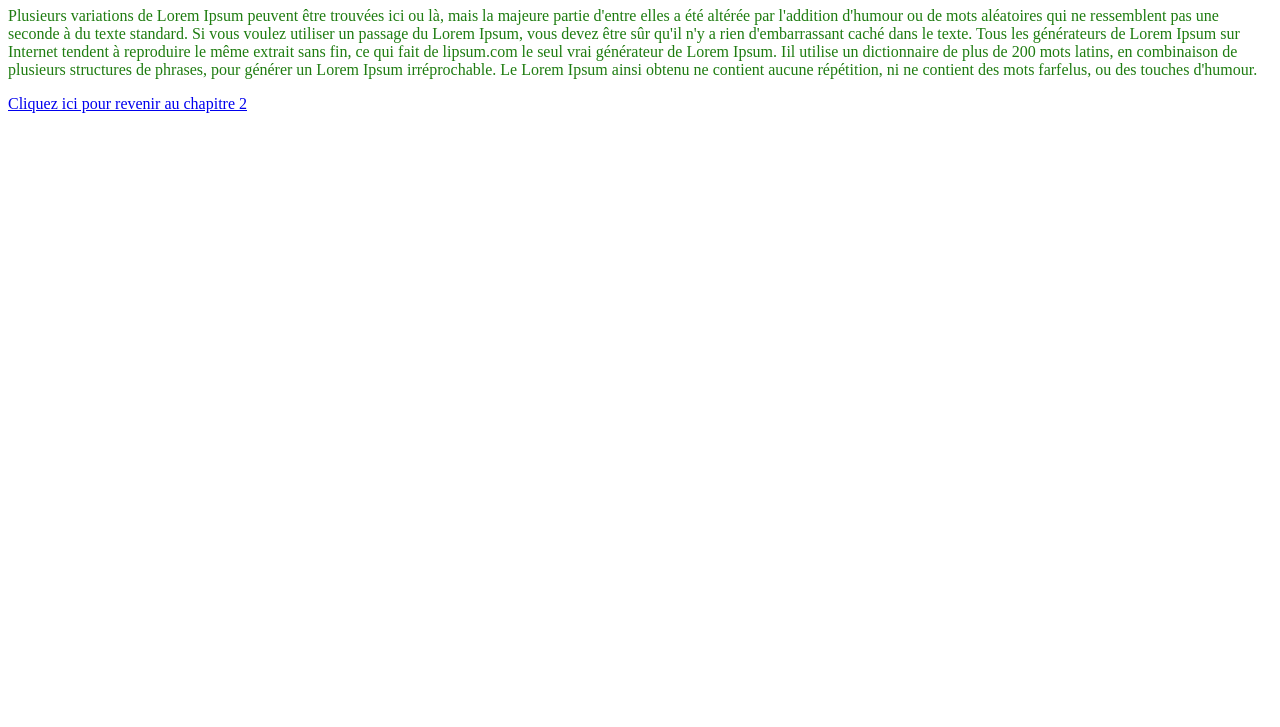
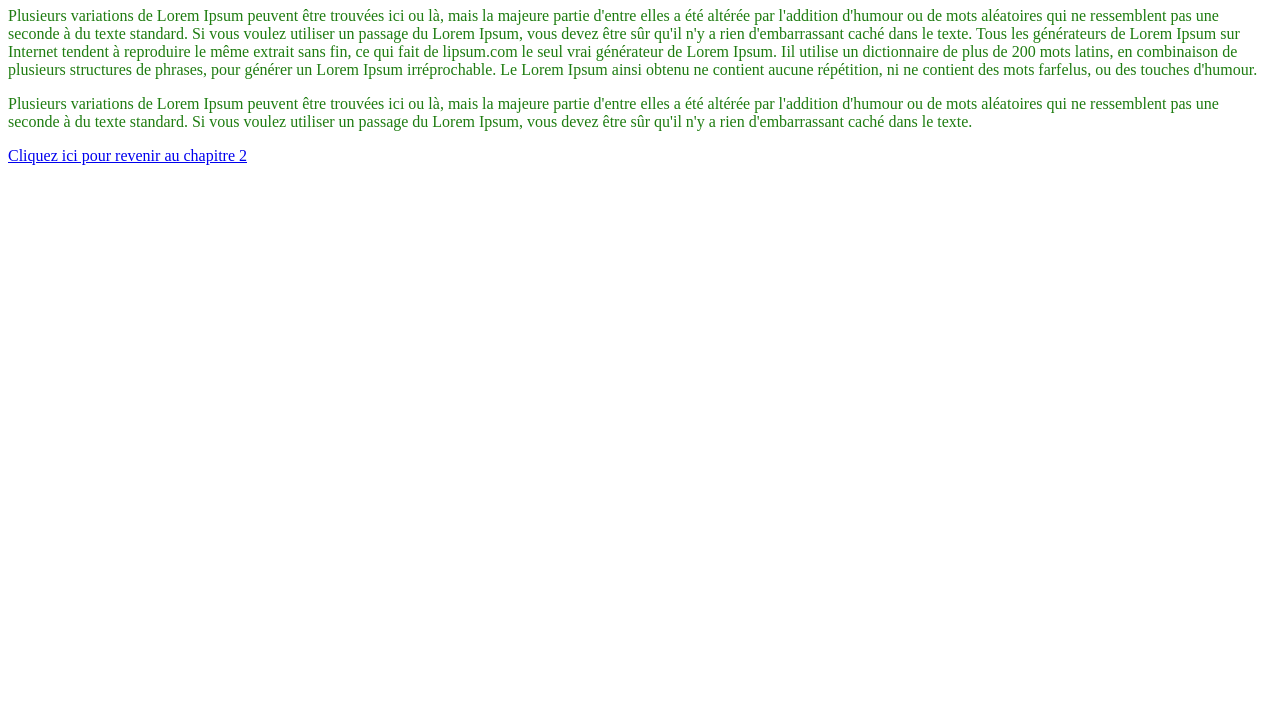
Before and after one commit to rgirodon/dta_second_repository, a plain HTML site: page chapter3.html in a window 1280 px wide. Shown: the part 73-800 px from the top of the page. Drawn offline with Linux system fonts and the light colour scheme.

Commit message:
Correction lien chapter1 + fix bug chapter2 + improve chapter3

```diff
--- a/chapter3.html
+++ b/chapter3.html
@@ -12,6 +12,9 @@
         <p>
         Plusieurs variations de Lorem Ipsum peuvent être trouvées ici ou là, mais la majeure partie d'entre elles a été altérée par l'addition d'humour ou de mots aléatoires qui ne ressemblent pas une seconde à du texte standard. Si vous voulez utiliser un passage du Lorem Ipsum, vous devez être sûr qu'il n'y a rien d'embarrassant caché dans le texte. Tous les générateurs de Lorem Ipsum sur Internet tendent à reproduire le même extrait sans fin, ce qui fait de lipsum.com le seul vrai générateur de Lorem Ipsum. Iil utilise un dictionnaire de plus de 200 mots latins, en combinaison de plusieurs structures de phrases, pour générer un Lorem Ipsum irréprochable. Le Lorem Ipsum ainsi obtenu ne contient aucune répétition, ni ne contient des mots farfelus, ou des touches d'humour.
         </p>
+        <p>
+        Plusieurs variations de Lorem Ipsum peuvent être trouvées ici ou là, mais la majeure partie d'entre elles a été altérée par l'addition d'humour ou de mots aléatoires qui ne ressemblent pas une seconde à du texte standard. Si vous voulez utiliser un passage du Lorem Ipsum, vous devez être sûr qu'il n'y a rien d'embarrassant caché dans le texte.
+        </p>
         <a href="chapter2.html">Cliquez ici pour revenir au chapitre 2</a>
     </body>
 </html>
```
Also changed, not shown: chapter1.html (+1 -1 lines), chapter2.html (+1 -0 lines).
